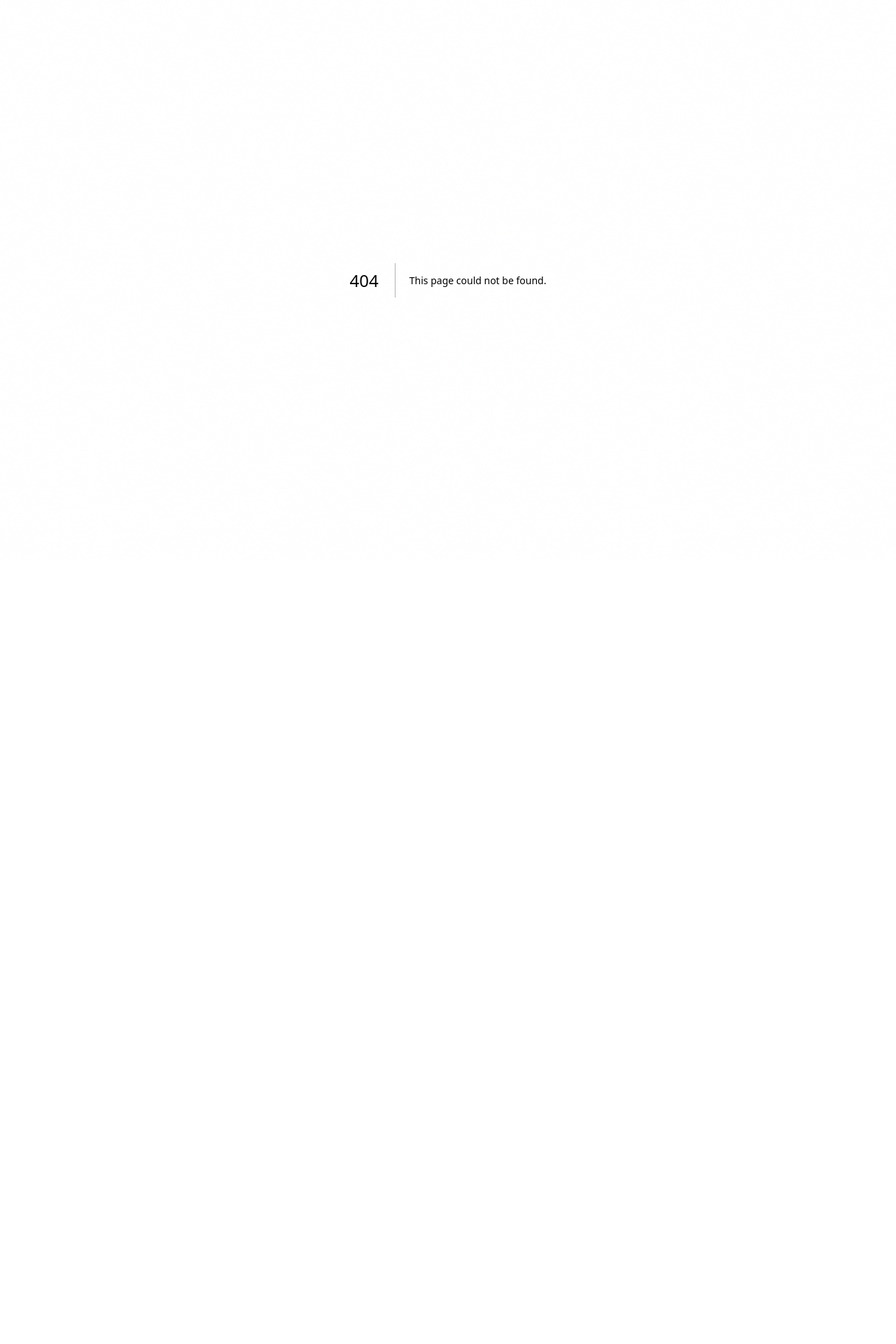
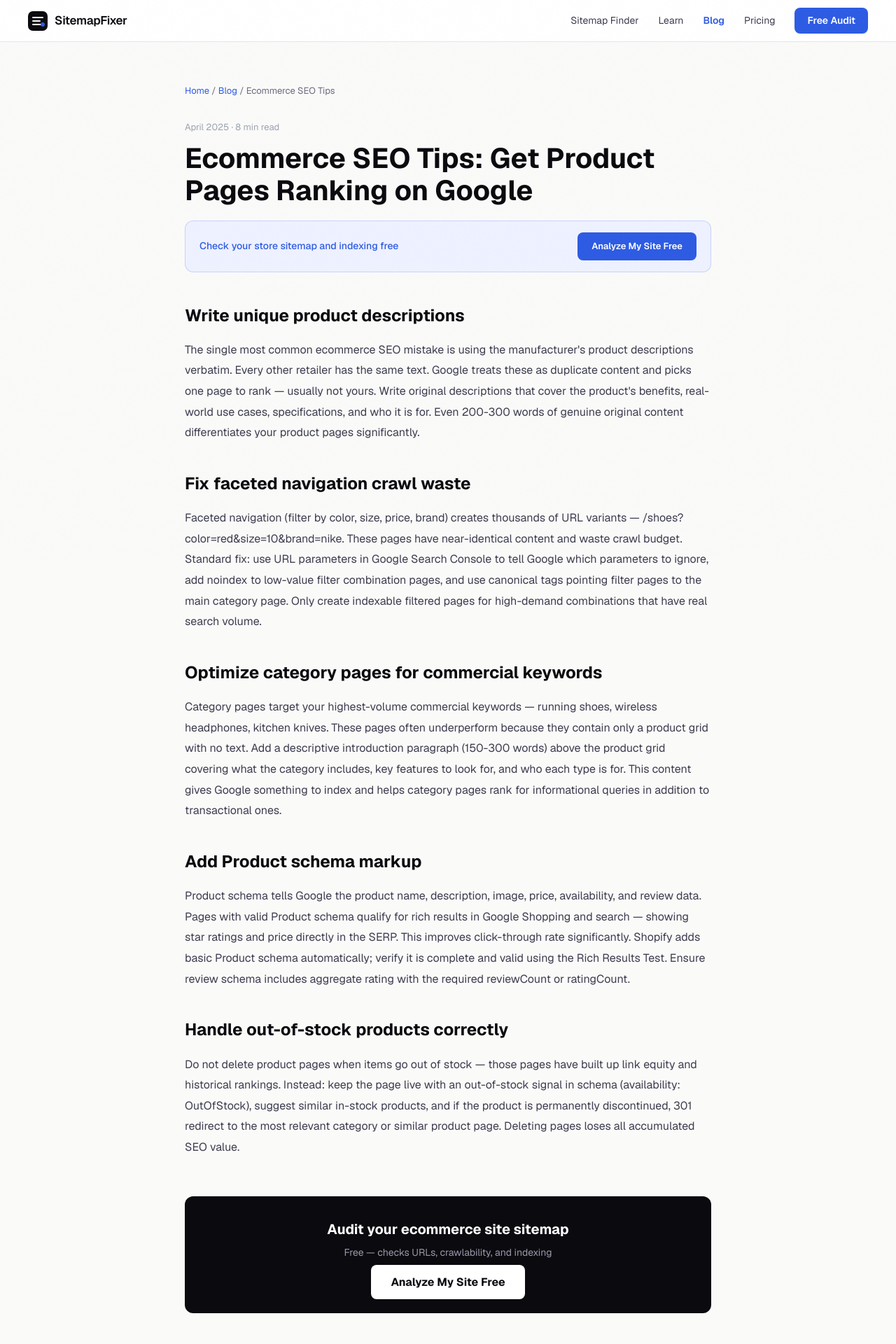
Before and after one commit to Watermelon-Coctail-Bar/sitemap-fixer, a Next.js app: page /blog/ecommerce-seo-tips in a window 1280 px wide. Before the commit this address had no page. Shown: the top 1920 px of the page at 70% size. Before the commit the page ends 800 px from the top, so only its background shows below. Built offline with nearby package versions, Linux system fonts and the light colour scheme.

Commit message:
Create page.tsx

```diff
--- /dev/null
+++ b/src/app/blog/ecommerce-seo-tips/page.tsx
@@ -0,0 +1,43 @@
+import type { Metadata } from 'next';
+export const metadata: Metadata = {
+  title: 'Ecommerce SEO Tips: How to Get Product Pages to Rank on Google | SitemapFixer',
+  description: "Ecommerce SEO has unique challenges — product pages, category pages, faceted navigation, and duplicate content. Here are the most impactful fixes for online stores.",
+  alternates: { canonical: 'https://sitemapfixer.com/blog/ecommerce-seo-tips' },
+};
+const tips = [
+  { t: "Write unique product descriptions", d: "The single most common ecommerce SEO mistake is using the manufacturer's product descriptions verbatim. Every other retailer has the same text. Google treats these as duplicate content and picks one page to rank — usually not yours. Write original descriptions that cover the product's benefits, real-world use cases, specifications, and who it is for. Even 200-300 words of genuine original content differentiates your product pages significantly." },
+  { t: "Fix faceted navigation crawl waste", d: "Faceted navigation (filter by color, size, price, brand) creates thousands of URL variants — /shoes?color=red&size=10&brand=nike. These pages have near-identical content and waste crawl budget. Standard fix: use URL parameters in Google Search Console to tell Google which parameters to ignore, add noindex to low-value filter combination pages, and use canonical tags pointing filter pages to the main category page. Only create indexable filtered pages for high-demand combinations that have real search volume." },
+  { t: "Optimize category pages for commercial keywords", d: "Category pages target your highest-volume commercial keywords — running shoes, wireless headphones, kitchen knives. These pages often underperform because they contain only a product grid with no text. Add a descriptive introduction paragraph (150-300 words) above the product grid covering what the category includes, key features to look for, and who each type is for. This content gives Google something to index and helps category pages rank for informational queries in addition to transactional ones." },
+  { t: "Add Product schema markup", d: "Product schema tells Google the product name, description, image, price, availability, and review data. Pages with valid Product schema qualify for rich results in Google Shopping and search — showing star ratings and price directly in the SERP. This improves click-through rate significantly. Shopify adds basic Product schema automatically; verify it is complete and valid using the Rich Results Test. Ensure review schema includes aggregate rating with the required reviewCount or ratingCount." },
+  { t: "Handle out-of-stock products correctly", d: "Do not delete product pages when items go out of stock — those pages have built up link equity and historical rankings. Instead: keep the page live with an out-of-stock signal in schema (availability: OutOfStock), suggest similar in-stock products, and if the product is permanently discontinued, 301 redirect to the most relevant category or similar product page. Deleting pages loses all accumulated SEO value." },
+];
+export default function Page() {
+  return (
+    <article style={{ maxWidth: 800, margin: '0 auto', padding: '60px 24px' }}>
+      <nav style={{ fontSize: 13, color: '#6b6b7d', marginBottom: 32 }}>
+        <a href="/" style={{ color: '#2d5be3', textDecoration: 'none' }}>Home</a>{' / '}
+        <a href="/blog" style={{ color: '#2d5be3', textDecoration: 'none' }}>Blog</a>{' / '}
+        <span>Ecommerce SEO Tips</span>
+      </nav>
+      <div style={{ fontSize: 13, color: '#9ca3af', marginBottom: 12 }}>April 2025 · 8 min read</div>
+      <h1 style={{ fontSize: 40, fontWeight: 700, color: '#0a0a0f', marginBottom: 20, lineHeight: 1.15 }}>Ecommerce SEO Tips: Get Product Pages Ranking on Google</h1>
+      <div style={{ background: '#eef1ff', border: '1px solid rgba(45,91,227,0.2)', borderRadius: 12, padding: '16px 20px', marginBottom: 40, display: 'flex', alignItems: 'center', justifyContent: 'space-between', gap: 16 }}>
+        <span style={{ fontSize: 14, color: '#2d5be3', fontWeight: 500 }}>Check your store sitemap and indexing free</span>
+        <a href="/" style={{ background: '#2d5be3', color: 'white', padding: '10px 20px', borderRadius: 8, textDecoration: 'none', fontWeight: 600, fontSize: 13 }}>Analyze My Site Free</a>
+      </div>
+      <div style={{ fontSize: 16, color: '#3d3d4f', lineHeight: 1.85 }}>
+        {tips.map(({ t, d }) => (
+          <div key={t} style={{ marginBottom: 36 }}>
+            <h2 style={{ fontSize: 24, fontWeight: 700, color: '#0a0a0f', marginBottom: 12 }}>{t}</h2>
+            <p style={{ margin: 0 }}>{d}</p>
+          </div>
+        ))}
+      </div>
+      <div style={{ background: '#0a0a0f', borderRadius: 12, padding: '32px', textAlign: 'center', marginTop: 56 }}>
+        <div style={{ fontSize: 20, fontWeight: 700, color: 'white', marginBottom: 8 }}>Audit your ecommerce site sitemap</div>
+        <div style={{ color: '#9999aa', marginBottom: 20, fontSize: 14 }}>Free — checks URLs, crawlability, and indexing</div>
+        <a href="/" style={{ background: 'white', color: '#0a0a0f', padding: '14px 28px', borderRadius: 8, textDecoration: 'none', fontWeight: 700 }}>Analyze My Site Free</a>
+      </div>
+    </article>
+  );
+}
```
